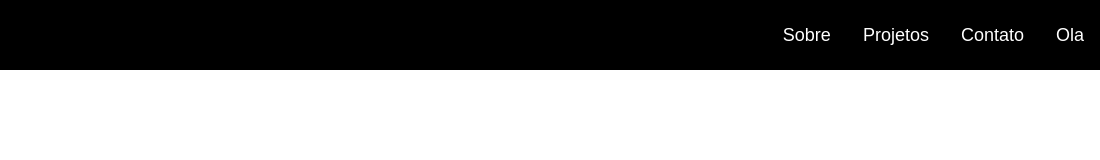
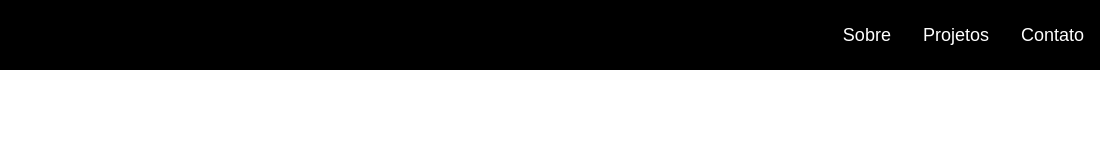
Before and after one commit to Thuuuur/Avancy, a plain HTML site: page index.html in a window 1280 px wide. Shown: the full height of the page, 180-1280 px from the left. Drawn offline with Linux system fonts and the light colour scheme.

Commit message:
Update index.html

```diff
--- a/index.html
+++ b/index.html
@@ -16,7 +16,6 @@
           <li><a href="#">Sobre</a></li>
           <li><a href="#">Projetos</a></li>
           <li><a href="#">Contato</a></li>
-          <li><a href="#">Ola</a></li>
         </ul>
       </nav>
     </header>
```
